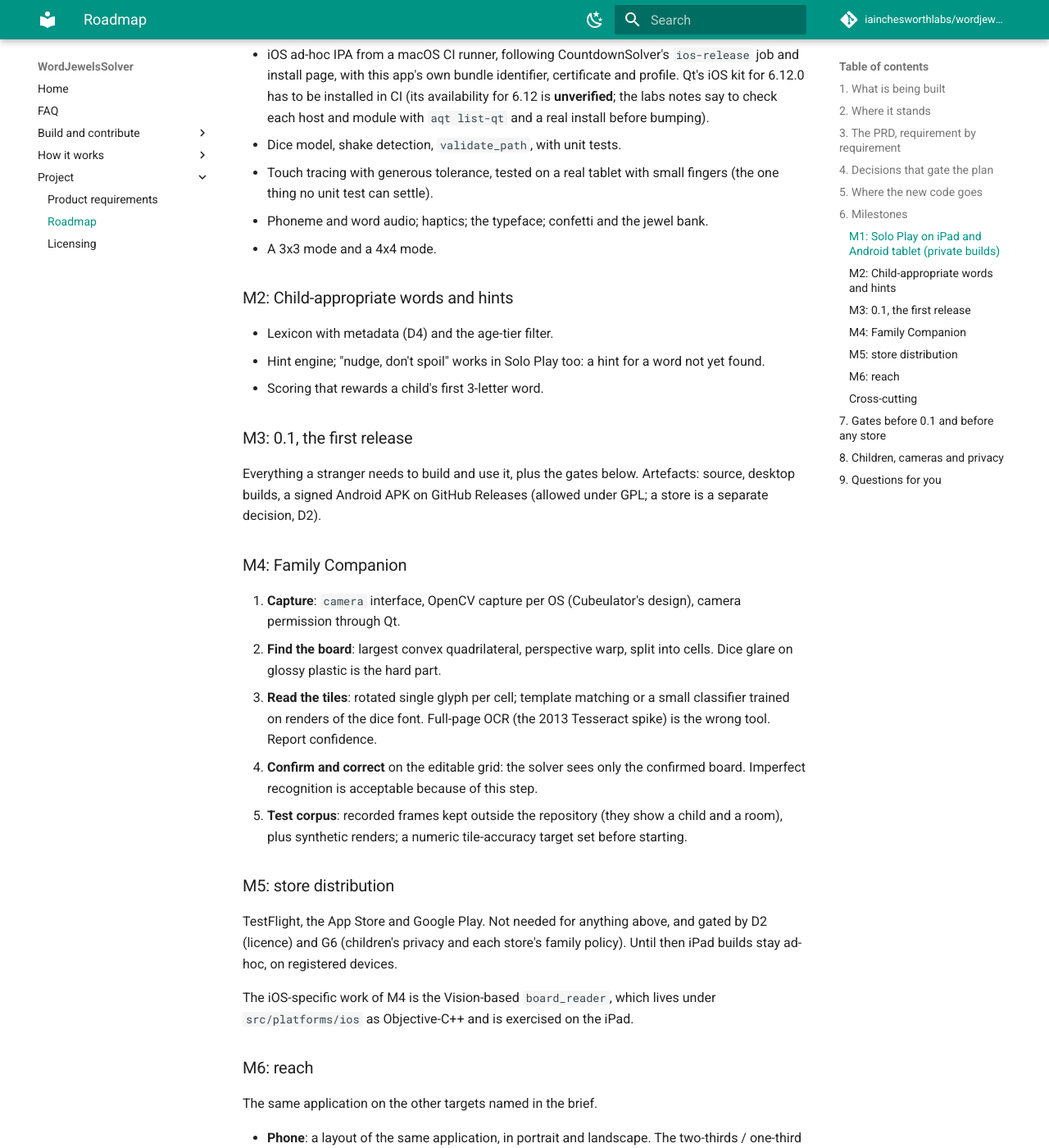
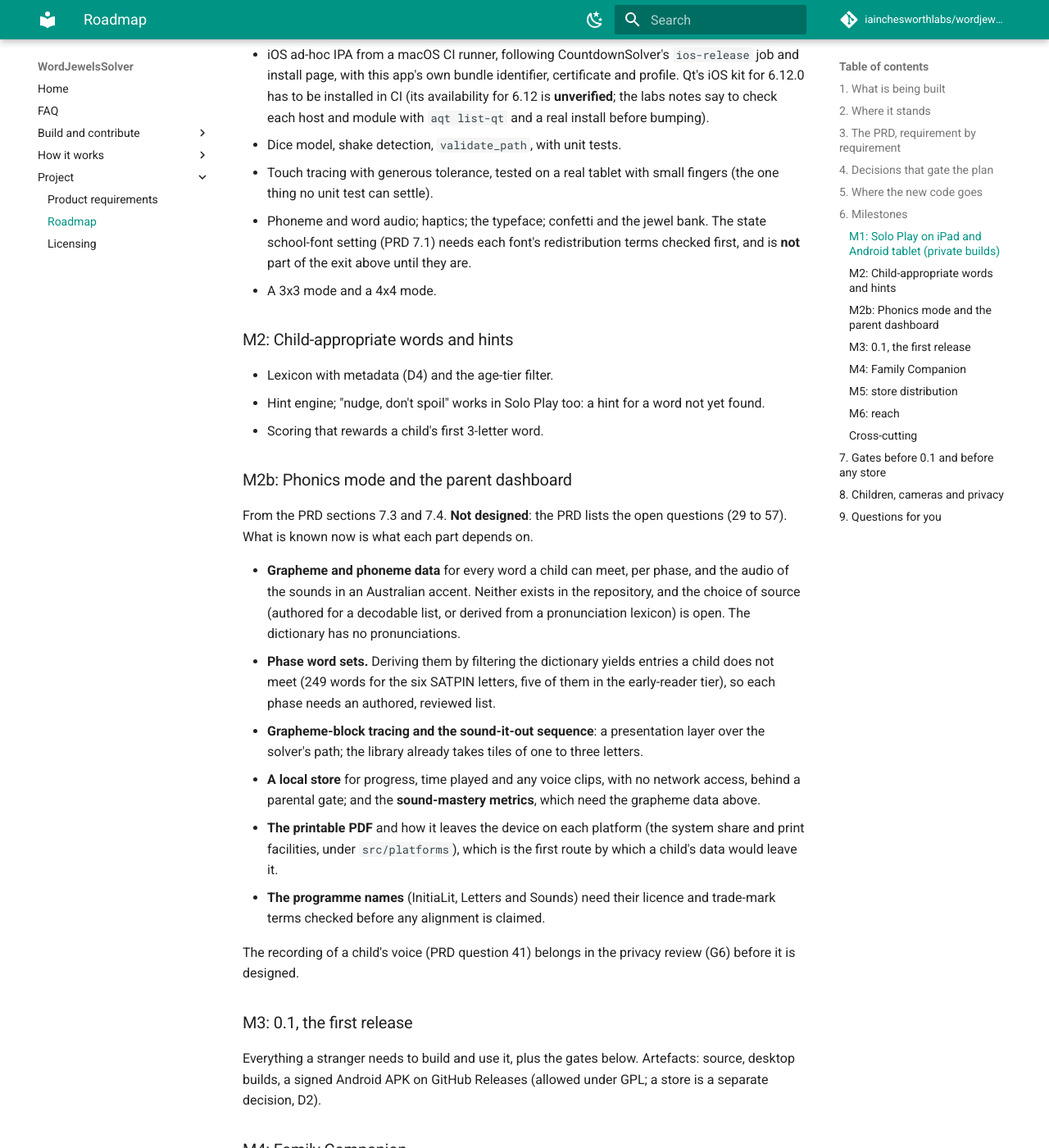
Before and after one commit to iainchesworthlabs/snapandspell, an MkDocs documentation site: the page built from docs/roadmap.md, in a window 1280 px wide and 1400 px high, scrolled down 4871 px. Shown: the whole window at 82% size. Built offline with MkDocs 1.6.1 and Material for MkDocs 9.7.7, drawn with Linux system fonts in a browser that asks for light colours; comment, search, counter and statistics services are not loaded; some of the changed text lies outside the part shown.

Commit message:
Add a phonics and dashboard milestone and reconcile the privacy constraints
The roadmap gains M2b for phonics mode and the parent dashboard, listing what
each part depends on and that none of it is designed. The privacy section now
allows the one limit a parent sets, states local-only storage, and names the
two places that need care: a child's voice recording and the emailed PDF.

```diff
--- a/docs/roadmap.md
+++ b/docs/roadmap.md
@@ -98,6 +98,8 @@
 - Touch tracing with generous tolerance, tested on a real tablet with small
   fingers (the one thing no unit test can settle).
 - Phoneme and word audio; haptics; the typeface; confetti and the jewel bank.
+  The state school-font setting (PRD 7.1) needs each font's redistribution terms
+  checked first, and is **not** part of the exit above until they are.
 - A 3x3 mode and a 4x4 mode.
 
 ### M2: Child-appropriate words and hints
@@ -106,6 +108,33 @@
 - Hint engine; "nudge, don't spoil" works in Solo Play too: a hint for a word
   not yet found.
 - Scoring that rewards a child's first 3-letter word.
+
+### M2b: Phonics mode and the parent dashboard
+
+From the PRD sections 7.3 and 7.4. **Not designed**: the PRD lists the open
+questions (29 to 57). What is known now is what each part depends on.
+
+- **Grapheme and phoneme data** for every word a child can meet, per phase, and
+  the audio of the sounds in an Australian accent. Neither exists in the
+  repository, and the choice of source (authored for a decodable list, or derived
+  from a pronunciation lexicon) is open. The dictionary has no pronunciations.
+- **Phase word sets.** Deriving them by filtering the dictionary yields entries a
+  child does not meet (249 words for the six SATPIN letters, five of them in the
+  early-reader tier), so each phase needs an authored, reviewed list.
+- **Grapheme-block tracing and the sound-it-out sequence**: a presentation layer
+  over the solver's path; the library already takes tiles of one to three
+  letters.
+- **A local store** for progress, time played and any voice clips, with no
+  network access, behind a parental gate; and the **sound-mastery metrics**,
+  which need the grapheme data above.
+- **The printable PDF** and how it leaves the device on each platform (the
+  system share and print facilities, under `src/platforms`), which is the first
+  route by which a child's data would leave it.
+- **The programme names** (InitiaLit, Letters and Sounds) need their licence and
+  trade-mark terms checked before any alignment is claimed.
+
+The recording of a child's voice (PRD question 41) belongs in the privacy review
+(G6) before it is designed.
 
 ### M3: 0.1, the first release
 
@@ -208,7 +237,14 @@
   Design Code, GDPR Article 8). Apple's Kids Category and Google Play's Families
   policy each add requirements, such as a parental gate for anything outside the
   game. Get these reviewed before M4 reaches a store.
-- Hints and rewards should not nag, time-limit or push the child to continue.
+- Hints and rewards should not nag or push the child to continue. The one
+  limit is a parent's: a gentle, parent-configured screen-time limit is a stated
+  requirement (PRD 7.4), set behind the parental gate.
+- A child's progress, time played and any voice clips stay on the device, with
+  no cloud tracking, as the author has now stated (PRD 7.4). A recording of a
+  child's voice and the emailed PDF summary are the two places where this needs
+  care, because the first is the most sensitive data the application would hold
+  and the second is data leaving the device at a parent's request.
 
 ## 9. Questions for you
 
```
